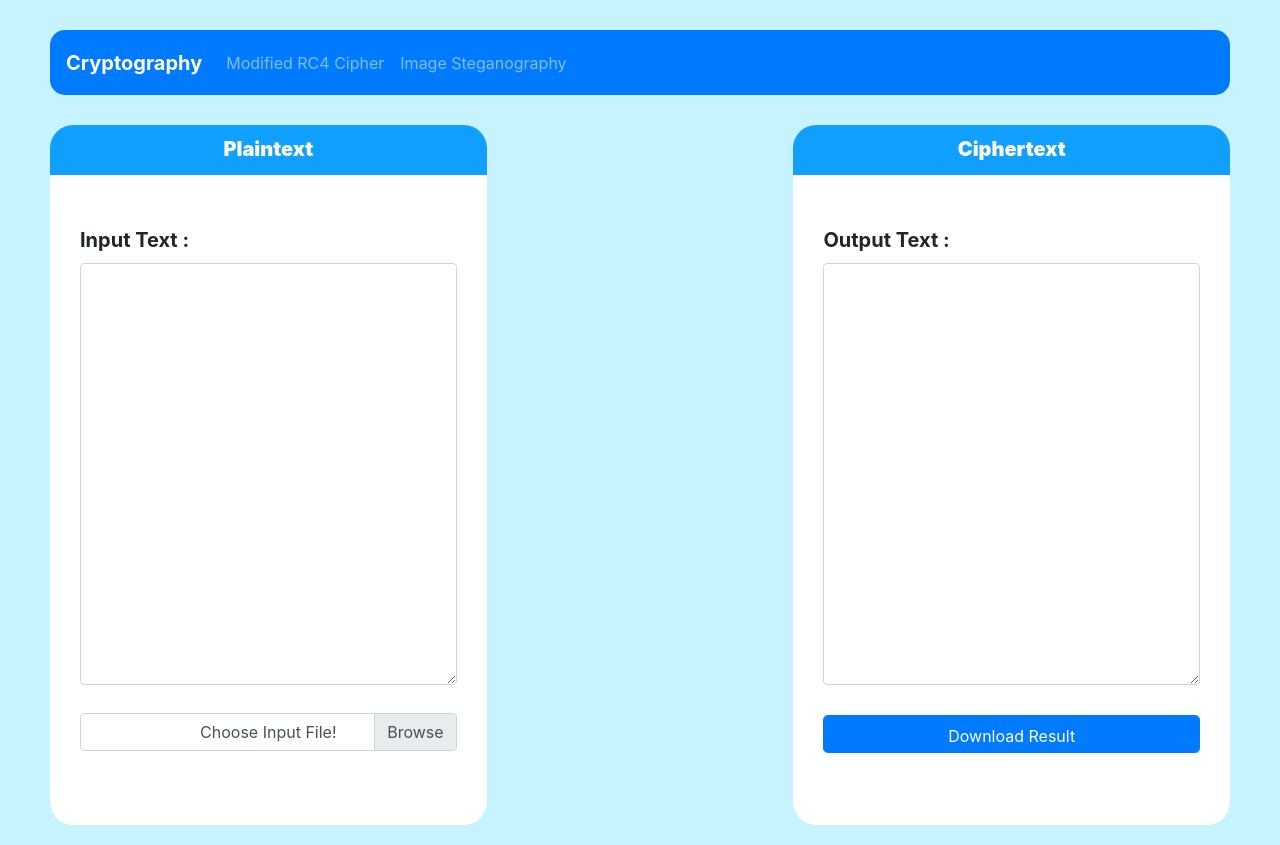
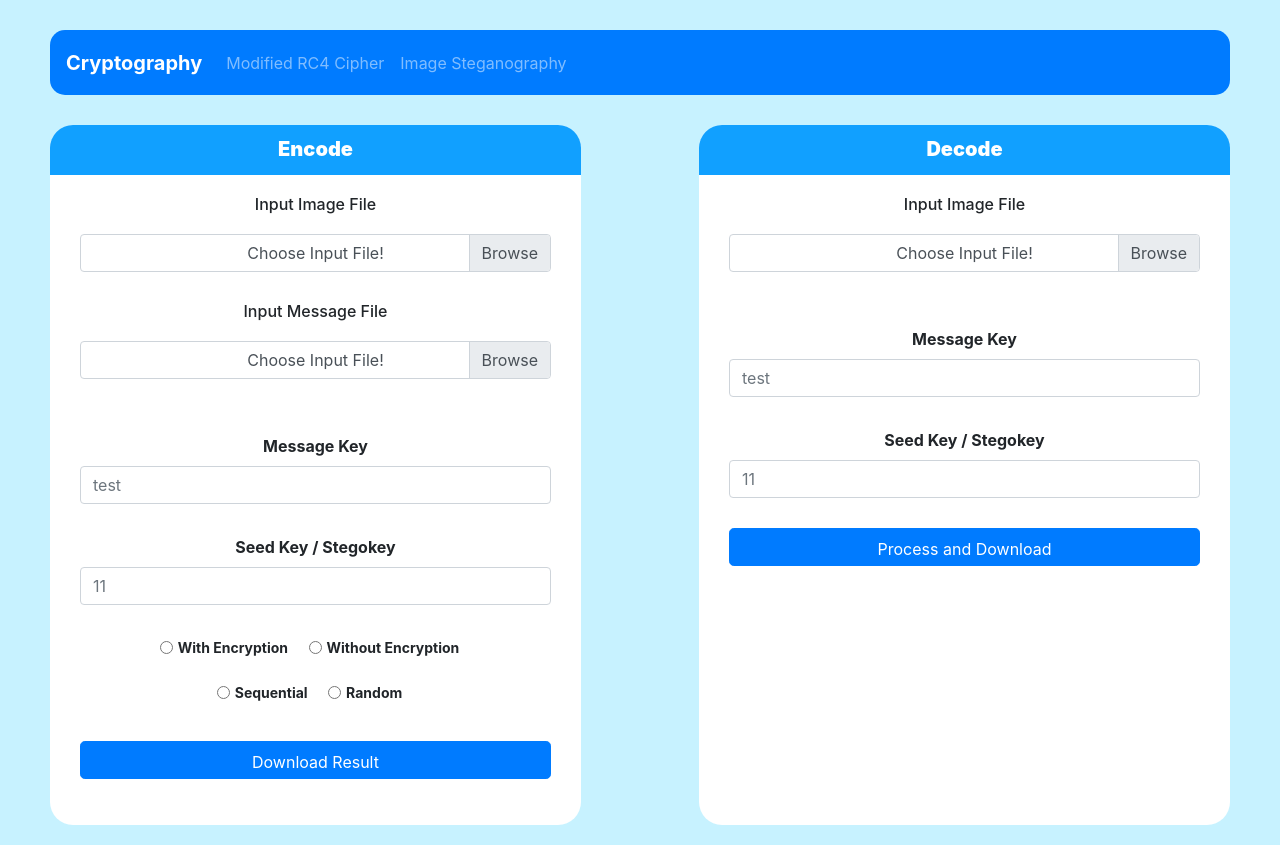
Before and after one commit to aufaf29/modified-rc4-and-steganography, a Flask app: page /steganography in a window 1280 px wide. Run offline with Flask 2, Linux system fonts and the light colour scheme; some libraries are stand-ins or nearby versions.

Commit message:
Add stegano layout

```diff
--- a/algorithms/steganoimage.py
+++ b/algorithms/steganoimage.py
@@ -3,7 +3,7 @@ import os
 import cv2
 import random
 
-from rc4 import ModifiedRC4Cipher
+from .rc4 import ModifiedRC4Cipher
 
 class SteganoImage:
     def __init__(self):
--- a/static/css/style.css
+++ b/static/css/style.css
@@ -34,6 +34,35 @@
     grid-template-rows: 700px;
     width: 100%;
     margin-top: 30px;
+}
+
+.left-menu-container {
+    grid-area: left-menu-container;
+}
+
+.center-menu-container {
+    grid-area: center-menu-container;
+    margin-top: 300px;
+}
+
+.center-menu-container .btn {
+    margin-top: 30px;
+}
+
+.center-menu-container a {
+    text-decoration: none;
+}
+
+.right-menu-container {
+    grid-area: right-menu-container;
+}
+
+.menu-container {
+    display: grid;
+    grid-template-areas: 'left-menu-container center-menu-container right-menu-container';
+    grid-template-columns: 30% 40% 30%;
+    grid-template-rows: 100vh;
+    width: 100%;
 }
 
 .app-container > div {
@@ -168,6 +197,7 @@
 
 .input-file {
     font-size: 16px;
+    margin-bottom: 30px;
 }
 
 .download-button {
@@ -222,3 +252,63 @@
 .form-group {
     margin-top: 30px;
 }
+
+
+
+
+
+
+
+.app-stego-input {
+    grid-area: app-stego-input;
+    background-color: rgba(255, 255, 255, 1.0);
+}
+
+.app-stego-output {
+    grid-area: app-stego-output;
+    background-color: rgba(255, 255, 255, 1.0);
+}
+
+.app-stego-container {
+    display: grid;
+    grid-template-areas: 'app-stego-input app-stego-setting app-stego-output';
+    grid-template-columns: 45% 10% 45%;
+    grid-template-rows: 700px;
+    width: 100%;
+    margin-top: 30px;
+}
+
+.app-stego-container > div {
+    text-align: center;
+    padding: 0;
+    font-size: 30px;
+    border-radius: 23px;
+}
+
+.app-stego-container-title {
+    background-color: rgb(17, 160, 255);
+    color: white;
+    border-radius: 23px 23px 0 0;
+    padding-top: 12px;
+    width: 100%;
+    height: 50px;
+}
+
+.app-stego-container-area {
+    padding: 20px 30px 20px 30px;
+}
+
+.form-check-label {
+    font-size: 14px;
+    font-weight: 700;
+}
+
+
+.key-label {
+    font-size: 16px;
+    font-weight: 700;
+}
+
+.form-group {
+    margin-top: 10px;
+}
--- a/static/js/script.js
+++ b/static/js/script.js
@@ -43,7 +43,7 @@ function change_action(src) {
     request.send("state=" + src.id);
 }
 
-var upload = document.getElementById('input-file');
+var upload = document.getElementById('input-file1');
 
 upload.addEventListener('change', () => {
     var filename = upload.value.replaceAll("\\", " ").split(" ");
@@ -58,11 +58,6 @@ upload.addEventListener('change', () => {
     reader.readAsText(file);
 });
 
-var input = document.getElementById('input-text-box');
-
-input.addEventListener('input', () => {
-    document.getElementById('file-label').innerHTML = "Choose Input File!";
-})
 
 function download(filename, textInput) {
     var element = document.createElement('a');
@@ -72,7 +67,7 @@ function download(filename, textInput) {
     element.click();
 }
 
-document.getElementById("download-button").addEventListener("click", () => {
+document.getElementById("download-button-decode").addEventListener("click", () => {
     var text = document.getElementById("output-text-box").value;
     var filename = document.getElementById('file-label').innerHTML != "Choose Input File!" ? document.getElementById('file-label').innerHTML.split(".")[0] : "text";
     var fileextension = document.getElementById('file-label').innerHTML.split(".")[1] != undefined ? document.getElementById('file-label').innerHTML.split(".")[1] : "txt";
--- a/templates/steganography-page.html
+++ b/templates/steganography-page.html
@@ -30,45 +30,93 @@
       </div>
     </nav>
 
-    <div class="app-container">
+    <div class="app-stego-container">
 
-      <div class="app-input">
+      <div class="app-stego-input">
 
-        <div class="app-container-title">
-          <h5 id="left-tab">Plaintext</h5>
+        <div class="app-stego-container-title">
+          <h5 id="left-tab">Encode</h5>
         </div>
 
-        <div class="app-container-area">
+        <div class="app-stego-container-area">
 
           <form>
+            <h6>Input Image File</h6>
+            <div id="input-file-area" class="input-file custom-file">
+              <input type="file" class="custom-file-input" id="input-file1">
+              <label id="file-label1" class="custom-file-label" for="input-file1">Choose Input File!</label>
+            </div>
+
+
+            <h6>Input Message File</h6>
+            <div id="input-file-area" class="input-file custom-file">
+              <input type="file" class="custom-file-input" id="input-file2">
+              <label id="file-label2" class="custom-file-label" for="input-file2">Choose Input File!</label>
+            </div>
+
             <div class="form-group">
-              <label class="form-label float-left" for="input-text-box">Input Text :</label>
-              <textarea class="form-control" id="input-text-box" rows="17" spellcheck="false"></textarea>
+                <label class="key-label" for="message-key-encode">Message Key</label>
+                <input class="form-control" id="message-key-encode" placeholder="test">
             </div>
-            <div id="input-file-area" class="input-file custom-file">
-              <input type="file" class="custom-file-input" id="input-file">
-              <label id="file-label" class="custom-file-label" for="input-file">Choose Input File!</label>
+
+            <div class="form-group">
+                <label class="key-label" for="seed-key-encode">Seed Key / Stegokey</label>
+                <input class="form-control" id="seed-key-encode" placeholder="11">
             </div>
+
+            <div class="form-check form-check-inline">
+              <input class="form-check-input" type="radio" name="encrypt" id="withEncryption" value="withEncryption">
+              <label class="form-check-label" for="withEncryption">With Encryption</label>
+            </div>
+            <div class="form-check form-check-inline">
+              <input class="form-check-input" type="radio" name="encrypt" id="withoutEncyption" value="withoutEncyption">
+              <label class="form-check-label" for="withoutEncyption">Without Encryption</label>
+            </div>
+
+            <div></div>
+
+            <div class="form-check form-check-inline">
+              <input class="form-check-input" type="radio" name="randomize" id="sequential" value="sequential">
+              <label class="form-check-label" for="sequential">Sequential</label>
+            </div>
+            <div class="form-check form-check-inline">
+              <input class="form-check-input" type="radio" name="randomize" id="random" value="random">
+              <label class="form-check-label" for="random">Random</label>
+            </div>
+
+            <button type="button" id="download-button-encode" class="download-button btn btn-primary btn-lg btn-block">Download Result</button>
           </form>
 
         </div>
 
       </div>
 
-      <div class="app-output">
+      <div class="app-stego-output">
 
-        <div class="app-container-title">
-          <h5 id="right-tab">Ciphertext</h5>
+        <div class="app-stego-container-title">
+          <h5 id="right-tab">Decode</h5>
         </div>
 
-        <div class="app-container-area">
+        <div class="app-stego-container-area">
 
           <form>
+            <h6>Input Image File</h6>
+            <div id="input-file-area" class="input-file custom-file">
+              <input type="file" class="custom-file-input" id="input-file-decode">
+              <label id="file-label1" class="custom-file-label" for="input-file-decode">Choose Input File!</label>
+            </div>
+
             <div class="form-group">
-              <label class="form-label float-left" for="output-text-box">Output Text :</label>
-              <textarea class="form-control" id="output-text-box" rows="17" spellcheck="false" readonly="true"></textarea>
+                <label class="key-label" for="message-key">Message Key</label>
+                <input class="form-control" id="message-key" placeholder="test">
             </div>
-            <button type="button" id="download-button" class="download-button btn btn-primary btn-lg btn-block">Download Result</button>
+
+            <div class="form-group">
+                <label class="key-label" for="seed-key">Seed Key / Stegokey</label>
+                <input class="form-control" id="seed-key" placeholder="11">
+            </div>
+
+            <button type="button" id="download-button-decode" class="download-button btn btn-primary btn-lg btn-block">Process and Download</button>
           </form>
 
         </div>
```
Also changed, not shown: templates/index.html (+16 -1 lines).
